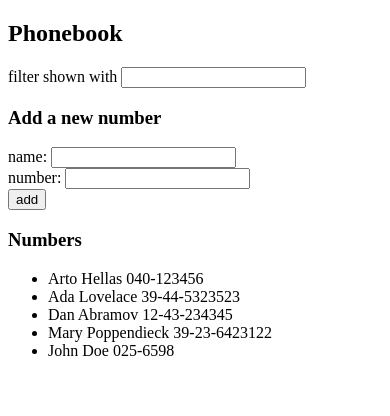
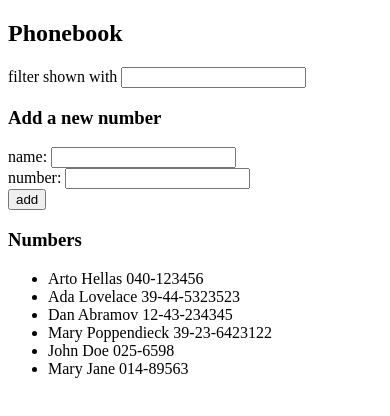
Before and after one commit to ada-ip/fullstackopen, a React (Vite) app in the folder part2/phonebook/: page / in a window 390 px wide. Shown: the top 416 px of the page. Built offline with nearby package versions, Linux system fonts and the light colour scheme; data requests are answered from the project's data file.

Commit message:
Add 2.13: The Phonebook step 8 solution

```diff
--- a/part2/phonebook/db.json
+++ b/part2/phonebook/db.json
@@ -24,6 +24,11 @@
       "id": "760e",
       "name": "John Doe",
       "number": "025-6598"
+    },
+    {
+      "id": "b775",
+      "name": "Mary Jane",
+      "number": "014-89563"
     }
   ]
 }
--- a/part2/phonebook/src/App.jsx
+++ b/part2/phonebook/src/App.jsx
@@ -1,5 +1,5 @@
 import { useState, useEffect } from "react";
-import axios from "axios";
+import personsService from "./services/persons";
 import Filter from "./components/Filter";
 import PersonForm from "./components/PersonForm";
 import PersonsList from "./components/PersonsList";
@@ -11,9 +11,9 @@
 	const [filter, setFilter] = useState("");
 
 	useEffect(() => {
-		axios
-			.get("http://localhost:3001/persons")
-			.then((response) => setPersons(response.data))
+		personsService
+			.getAll()
+			.then((initialPersons) => setPersons(initialPersons))
 			.catch((error) => console.error(error));
 	}, []);
 
@@ -35,10 +35,10 @@
 			name: newName,
 			number: newPhone
 		};
-		axios
-			.post("http://localhost:3001/persons", newPerson)
-			.then((response) => {
-				setPersons([...persons, response.data]);
+		personsService
+			.create(newPerson)
+			.then((createdPerson) => {
+				setPersons([...persons, createdPerson]);
 				setNewName("");
 				setNewPhone("");
 			})
--- /dev/null
+++ b/part2/phonebook/src/services/persons.js
@@ -0,0 +1,15 @@
+import axios from "axios";
+const baseUrl = "http://localhost:3001/persons";
+
+const getAll = () => {
+	return axios.get(baseUrl).then((response) => response.data);
+};
+
+const create = (person) => {
+	return axios.post(baseUrl, person).then((response) => response.data);
+};
+
+export default {
+	getAll,
+	create
+};
```
